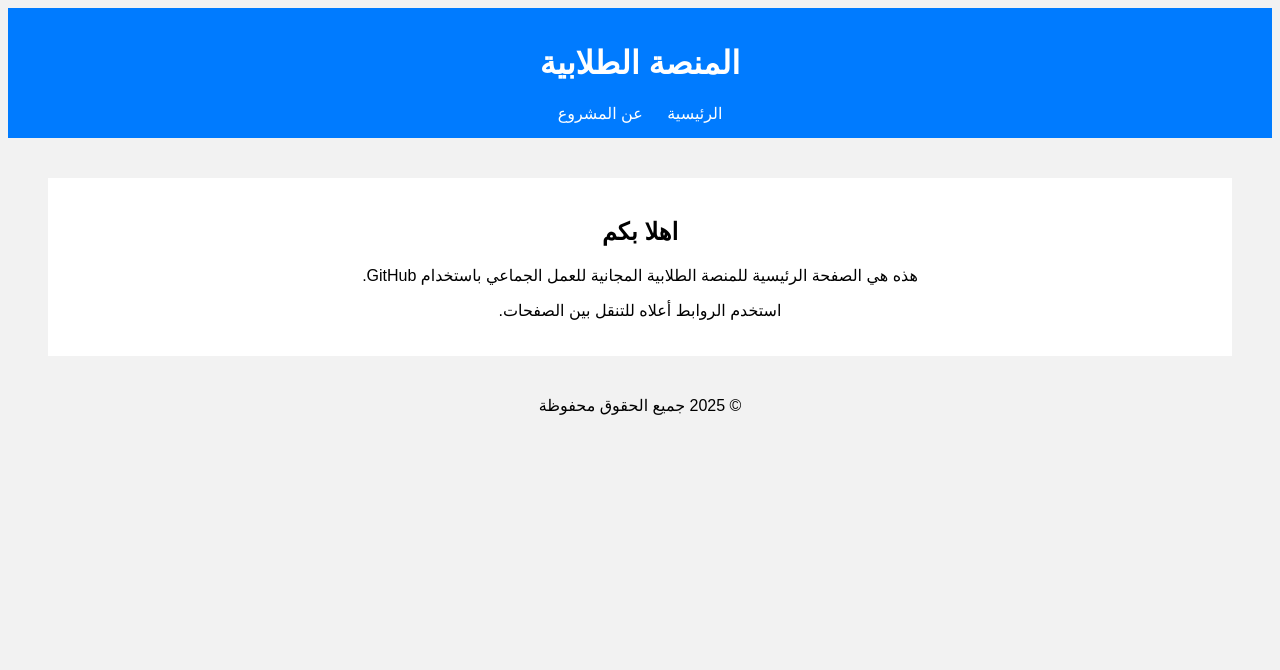
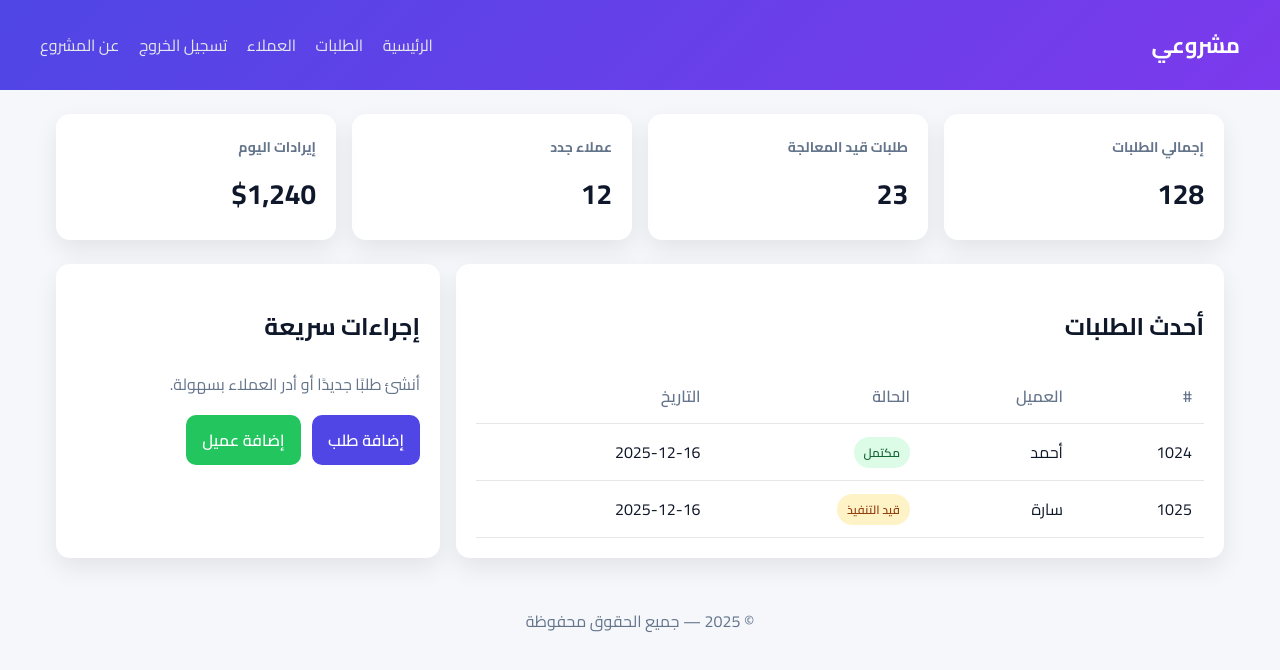
Before and after one commit to Noorymeftah/student-platform, a plain HTML site: page index.html in a window 1280 px wide. Drawn offline with Linux system fonts and the light colour scheme.

Commit message:
update home page connect

```diff
--- a/index.html
+++ b/index.html
@@ -1,27 +1,193 @@
 <!DOCTYPE html>
-<html lang="ar">
+<html lang="ar" dir="rtl">
 <head>
-    <meta charset="UTF-8">
-    <title>المنصة الطلابية</title>
-    <link rel="stylesheet" href="style.css">
+  <meta charset="UTF-8" />
+  <meta name="viewport" content="width=device-width, initial-scale=1.0" />
+  <title>لوحة تحكم أنيقة</title>
+  <link href="https://fonts.googleapis.com/css2?family=Cairo:wght@300;400;600;700&display=swap" rel="stylesheet">
+  <style>
+    :root {
+      --primary: #4f46e5;
+      --secondary: #22c55e;
+      --bg: #f5f7fb;
+      --card: #ffffff;
+      --text: #0f172a;
+      --muted: #64748b;
+      --radius: 14px;
+      --shadow: 0 10px 25px rgba(0,0,0,.08);
+    }
+    * { box-sizing: border-box; }
+    body {
+      margin: 0;
+      font-family: 'Cairo', system-ui, -apple-system, sans-serif;
+      background: var(--bg);
+      color: var(--text);
+    }
+    header {
+      background: linear-gradient(135deg, var(--primary), #7c3aed);
+      color: #fff;
+      padding: 24px;
+    }
+    header .wrap {
+      max-width: 1200px;
+      margin: auto;
+      display: flex;
+      align-items: center;
+      justify-content: space-between;
+      gap: 16px;
+    }
+    .brand { font-weight: 700; font-size: 22px; }
+    nav a {
+      color: #e5e7eb;
+      text-decoration: none;
+      margin-inline-start: 16px;
+      font-weight: 500;
+    }
+    nav a:hover { color: #fff; }
+
+    main {
+      max-width: 1200px;
+      margin: 24px auto;
+      padding: 0 16px;
+    }
+
+    .stats {
+      display: grid;
+      grid-template-columns: repeat(auto-fit, minmax(220px, 1fr));
+      gap: 16px;
+      margin-bottom: 24px;
+    }
+    .card {
+      background: var(--card);
+      border-radius: var(--radius);
+      box-shadow: var(--shadow);
+      padding: 20px;
+    }
+    .stat h3 { margin: 0; font-size: 14px; color: var(--muted); }
+    .stat p { margin: 8px 0 0; font-size: 28px; font-weight: 700; }
+
+    .content {
+      display: grid;
+      grid-template-columns: 2fr 1fr;
+      gap: 16px;
+    }
+    @media (max-width: 900px) {
+      .content { grid-template-columns: 1fr; }
+    }
+
+    table {
+      width: 100%;
+      border-collapse: collapse;
+    }
+    th, td {
+      padding: 12px;
+      border-bottom: 1px solid #e5e7eb;
+      text-align: right;
+    }
+    th { color: var(--muted); font-weight: 600; }
+    .badge {
+      display: inline-block;
+      padding: 4px 10px;
+      border-radius: 999px;
+      font-size: 12px;
+      font-weight: 600;
+    }
+    .success { background: #dcfce7; color: #166534; }
+    .pending { background: #fef3c7; color: #92400e; }
+
+    .btn {
+      display: inline-block;
+      padding: 10px 16px;
+      border-radius: 10px;
+      background: var(--primary);
+      color: #fff;
+      text-decoration: none;
+      font-weight: 600;
+    }
+    .btn.secondary { background: var(--secondary); }
+
+    footer {
+      text-align: center;
+      color: var(--muted);
+      padding: 24px;
+    }
+  </style>
 </head>
 <body>
   <header>
-        <h1>المنصة الطلابية</h1>
+    <div class="wrap">
+      <div class="brand">مشروعي</div>
       <nav>
         <a href="index.html">الرئيسية</a>
-            <a href="about.html">عن المشروع</a>
+        <a href="#">الطلبات</a>
+        <a href="#">العملاء</a>
+        <a href="#">تسجيل الخروج</a>
+        <a href="about.html"> عن المشروع</a>
+
       </nav>
+    </div>
   </header>
 
   <main>
-        <h2>اهلا بكم</h2>
-        <p>هذه هي الصفحة الرئيسية للمنصة الطلابية المجانية للعمل الجماعي باستخدام GitHub.</p>
-        <p>استخدم الروابط أعلاه للتنقل بين الصفحات.</p>
+    <section class="stats">
+      <div class="card stat">
+        <h3>إجمالي الطلبات</h3>
+        <p>128</p>
+      </div>
+      <div class="card stat">
+        <h3>طلبات قيد المعالجة</h3>
+        <p>23</p>
+      </div>
+      <div class="card stat">
+        <h3>عملاء جدد</h3>
+        <p>12</p>
+      </div>
+      <div class="card stat">
+        <h3>إيرادات اليوم</h3>
+        <p>$1,240</p>
+      </div>
+    </section>
+
+    <section class="content">
+      <div class="card">
+        <h2>أحدث الطلبات</h2>
+        <table>
+          <thead>
+            <tr>
+              <th>#</th>
+              <th>العميل</th>
+              <th>الحالة</th>
+              <th>التاريخ</th>
+            </tr>
+          </thead>
+          <tbody>
+            <tr>
+              <td>1024</td>
+              <td>أحمد</td>
+              <td><span class="badge success">مكتمل</span></td>
+              <td>2025-12-16</td>
+            </tr>
+            <tr>
+              <td>1025</td>
+              <td>سارة</td>
+              <td><span class="badge pending">قيد التنفيذ</span></td>
+              <td>2025-12-16</td>
+            </tr>
+          </tbody>
+        </table>
+      </div>
+
+      <div class="card">
+        <h2>إجراءات سريعة</h2>
+        <p style="color: var(--muted)">أنشئ طلبًا جديدًا أو أدر العملاء بسهولة.</p>
+        <a class="btn" href="#">إضافة طلب</a>
+        <a class="btn secondary" style="margin-inline-start:8px" href="#">إضافة عميل</a>
+      </div>
+    </section>
   </main>
 
   <footer>
-        <p>© 2025 جميع الحقوق محفوظة</p>
+    © 2025 — جميع الحقوق محفوظة
   </footer>
 </body>
 </html>
```
Lines whose indentation alone changed are shown as unchanged.
